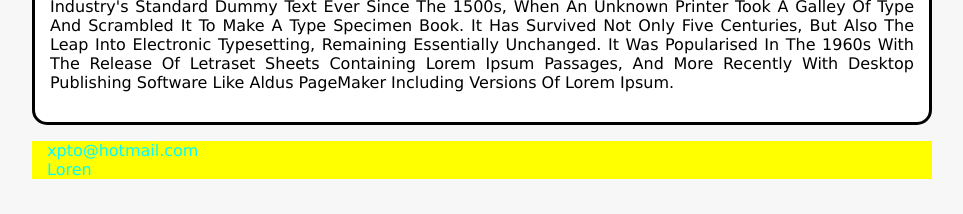
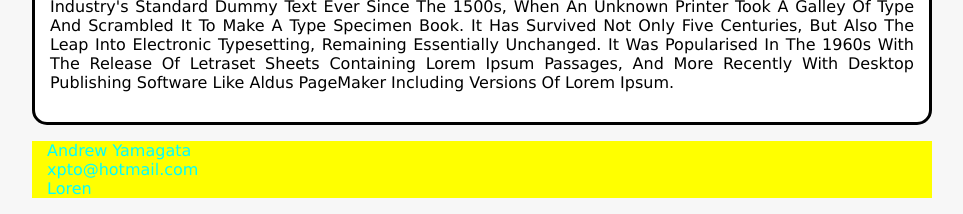
Before and after one commit to andrewyamagata/desafio-dio, a plain HTML site: page HTML5/index.html in a window 1280 px wide. Shown: the part 876-1090 px from the top of the page, without its empty margins (158-1121 px from the left). Drawn offline with Linux system fonts and the light colour scheme.

Commit message:
Update index.html

```diff
--- a/HTML5/index.html
+++ b/HTML5/index.html
@@ -30,6 +30,9 @@
         <footer>
             <ul class="contact_list">
                 <li>
+                    <a href="qframe.html">Andrew Yamagata</a>
+                </li>
+                <li>
                     <a href="mailto:xpto@hotmail.com">xpto@hotmail.com</a>
                 </li>
                 <li>
```
